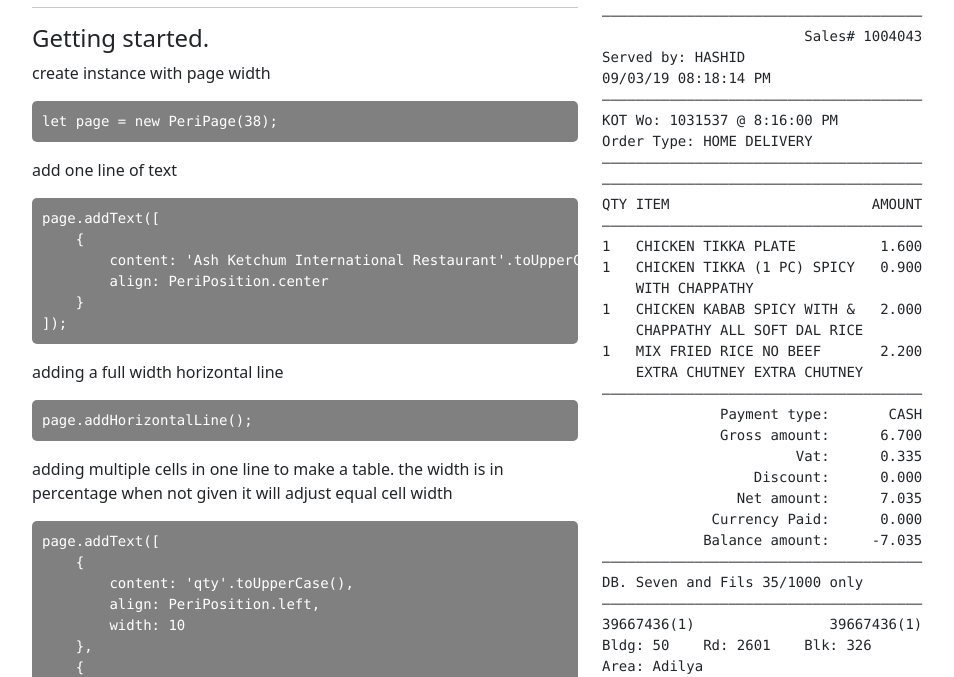
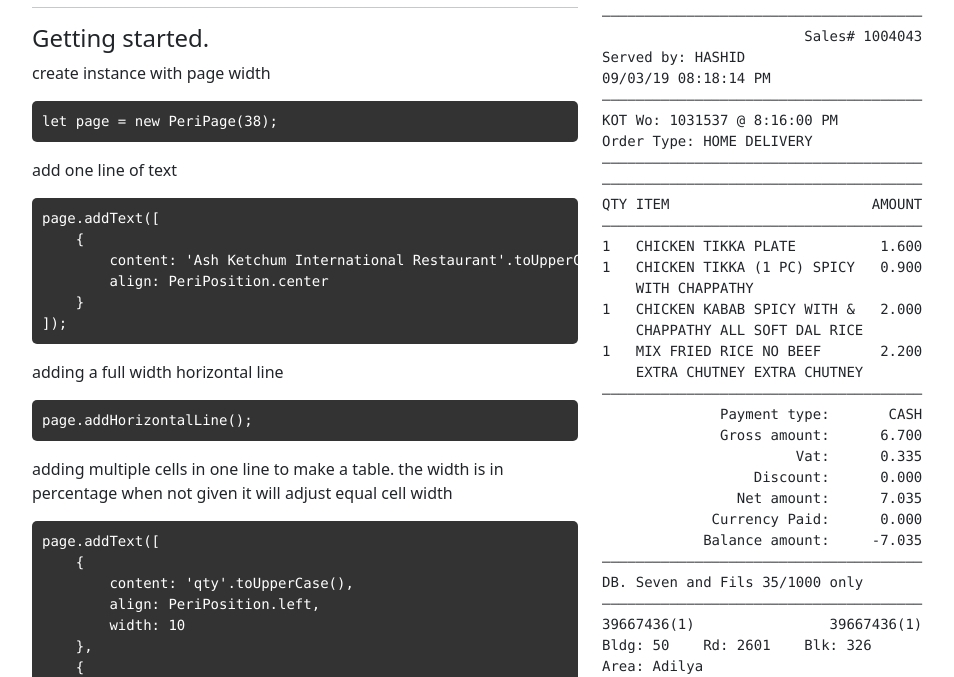
Before and after one commit to craftpip/peripage, a website: page index.html in a window 1280 px wide. Shown: the part 129-806 px from the top of the page, without its empty margins (50-1004 px from the left). Drawn offline with nearby package versions, Linux system fonts and the light colour scheme.

Commit message:
update color

```diff
--- a/demo.css
+++ b/demo.css
@@ -2,7 +2,7 @@
     padding-top: 50px;
 }
 .example pre{
-    background: gray;
+    background: #333;
     color: white;
     padding: 10px;
     border-radius: 5px;
```
